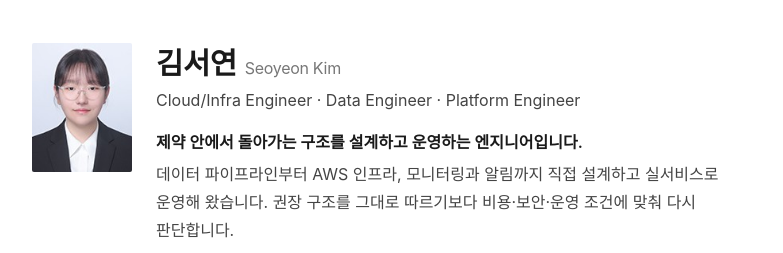
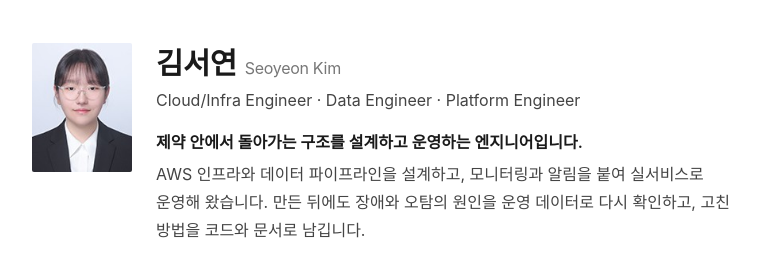
Before and after one commit to seoyeon83/seoyeon83.github.io, a plain HTML site: page index.html in a window 1280 px wide. Shown: the part 58-311 px from the top of the page, without its empty margins (248-1031 px from the left). Drawn offline with Linux system fonts and the light colour scheme; a web font is replaced by a local one.

Commit message:
Rewrite hero summary around operating and verifying after build
Co-Authored-By: Claude Fable 5.2 <noreply@anthropic.com>

```diff
--- a/index.html
+++ b/index.html
@@ -4,7 +4,7 @@
   <meta charset="utf-8">
   <meta name="viewport" content="width=device-width, initial-scale=1">
   <title>김서연 | Cloud · Data · Platform Engineer</title>
-  <meta name="description" content="제약 안에서 돌아가는 구조를 설계하고 운영하는 엔지니어 김서연의 포트폴리오. 데이터 파이프라인, AWS 인프라, 모니터링.">
+  <meta name="description" content="제약 안에서 돌아가는 구조를 설계하고 운영하는 엔지니어 김서연의 포트폴리오. AWS 인프라, 데이터 파이프라인, 모니터링.">
   <meta property="og:type" content="website">
   <meta property="og:title" content="김서연 | Cloud · Data · Platform Engineer">
   <meta property="og:description" content="제약 안에서 돌아가는 구조를 설계하고 운영하는 엔지니어, 김서연입니다.">
@@ -45,8 +45,8 @@
         <p class="roles">Cloud/Infra Engineer · Data Engineer · Platform Engineer</p>
         <p class="tagline">제약 안에서 돌아가는 구조를 설계하고 운영하는 엔지니어입니다.</p>
         <p class="summary">
-          데이터 파이프라인부터 AWS 인프라, 모니터링과 알림까지 직접 설계하고 실서비스로 운영해 왔습니다.
-          권장 구조를 그대로 따르기보다 비용·보안·운영 조건에 맞춰 다시 판단합니다.
+          AWS 인프라와 데이터 파이프라인을 설계하고, 모니터링과 알림을 붙여 실서비스로 운영해 왔습니다.
+          만든 뒤에도 장애와 오탐의 원인을 운영 데이터로 다시 확인하고, 고친 방법을 코드와 문서로 남깁니다.
         </p>
         <div class="link-row">
           <a class="btn" href="https://github.com/seoyeon83" target="_blank" rel="noopener noreferrer">
```
